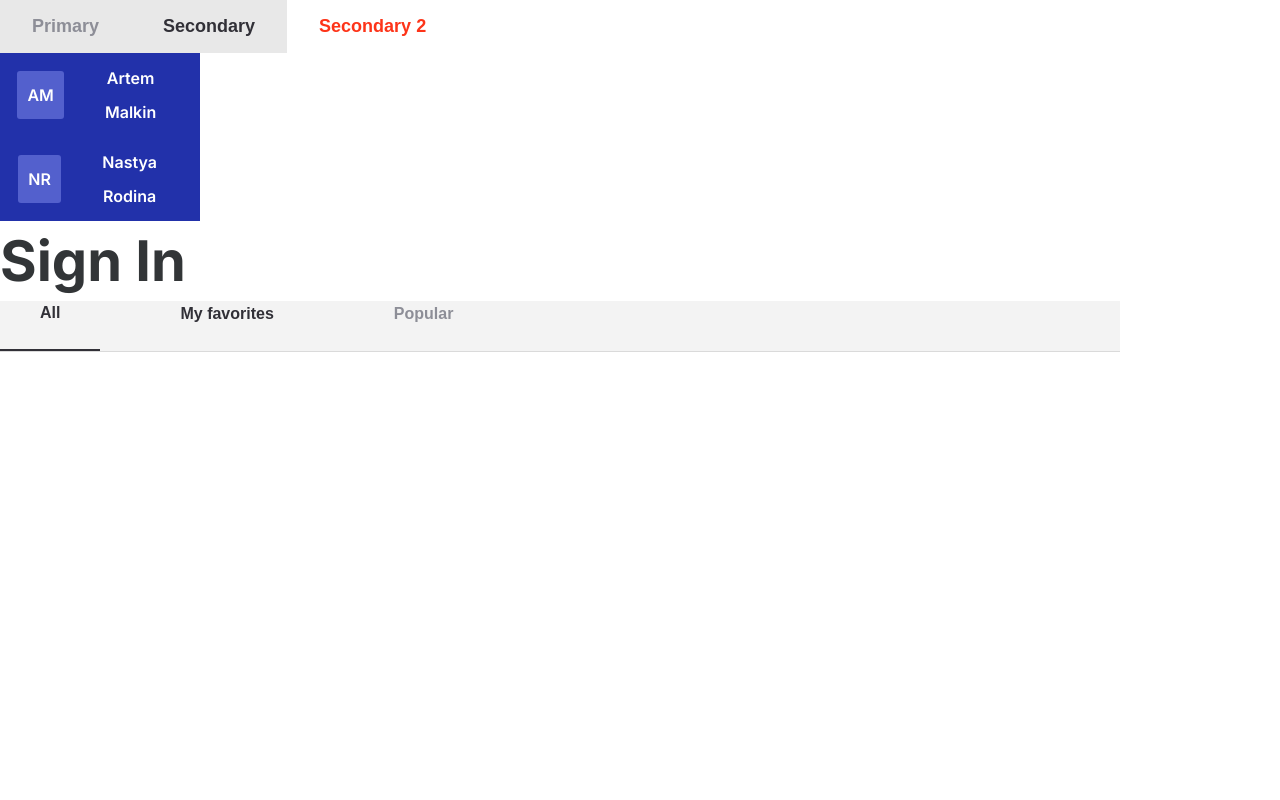
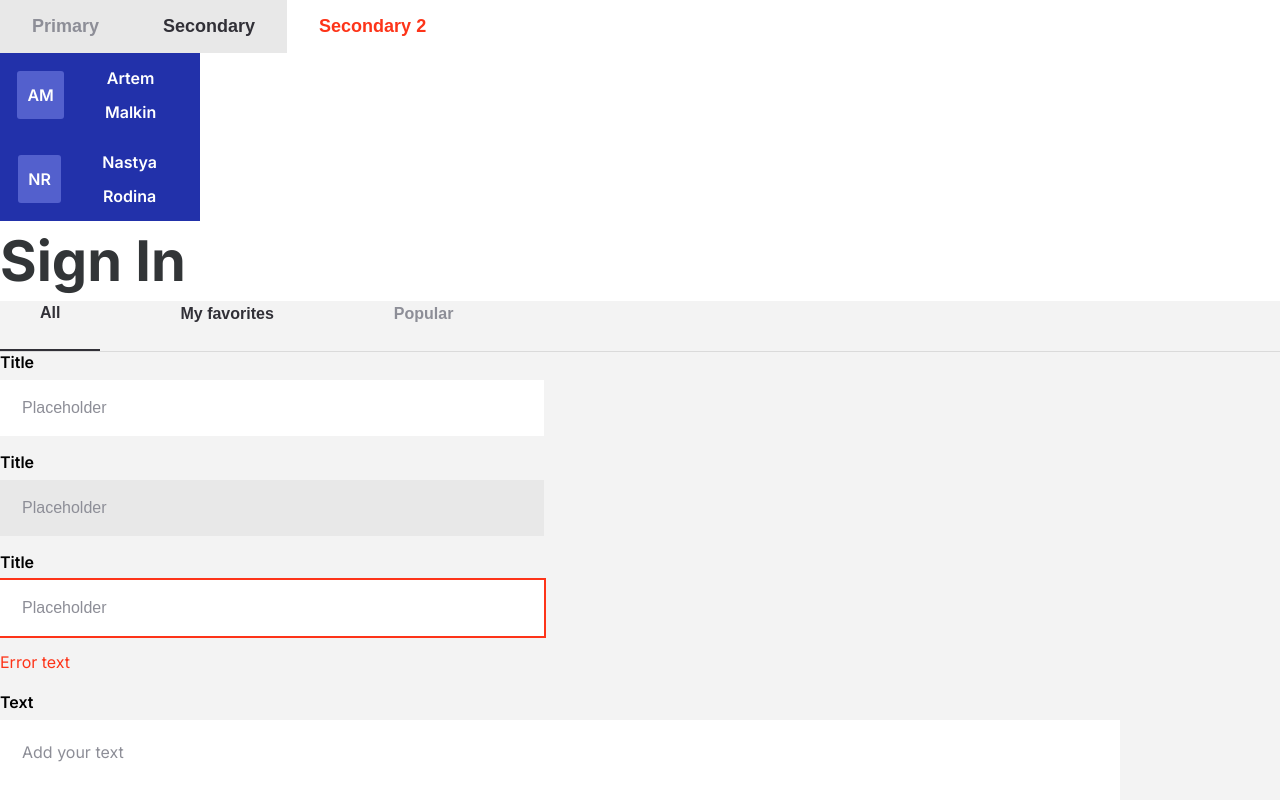
Before and after one commit to a-rodina/ReactJS-MiniBlog, a React (Create React App) app: page / in a window 1280 px wide. Shown: the top 800 px of the page. Built offline with nearby package versions, Linux system fonts and the light colour scheme; the HTML template or start-up script is replaced by a standard one.

Commit message:
add components Input and Textarea

```diff
--- a/src/App.tsx
+++ b/src/App.tsx
@@ -3,7 +3,8 @@ import Button from './components/Button/Button';
 import UserName from './components/UserName/UserName';
 import Title from './components/Title/Title';
 import Tabs from './components/Tabs/Tabs';
-import TabsElements from './components/TabsElements/TabsElements';
+import Input from './components/Input/Input';
+import Textarea from './components/Textarea/Textarea';
 
 function App() {
   return (
@@ -15,6 +16,31 @@ function App() {
       <UserName fullName='Nastya Rodina'></UserName>
       <Title style='main-title' content='Sign In'></Title>
       <Tabs style='tabs-wrap'></Tabs>
+      <Input
+        compound='email'
+        inputType='email'
+        title='Title'
+        placeholderText='Placeholder'
+        isActive={false}
+        errorText='Error text'
+        isError={false}></Input>
+        <Input
+        compound='email'
+        inputType='email'
+        title='Title'
+        placeholderText='Placeholder'
+        isActive={true}
+        errorText='Error text'
+        isError={false}></Input>
+        <Input
+        compound='email'
+        inputType='email'
+        title='Title'
+        placeholderText='Placeholder'
+        isActive={false}
+        errorText='Error text'
+        isError={true}></Input>
+      <Textarea placeholderText='Add your text' compound='Text'></Textarea>
     </>
   );
 }
--- /dev/null
+++ b/src/components/Input/Input.css
@@ -0,0 +1,49 @@
+.form-wrap{
+    background-color: #F3F3F3;
+    display: flex;
+    flex-direction: column;
+}
+
+.label{
+    margin-bottom: 8px;
+    font-weight: 600;
+    font-size: 16px;
+    line-height: 20px;
+}
+
+.input{
+    width: 544px;
+    height: 56px;
+    background-color: #fff;
+    border: 2px solid transparent;
+    color: #313037;
+    font-size: 16px;
+    font-weight: 400;
+    line-height: 20px;
+    padding-left: 20px;
+    outline-style: none;
+    margin-bottom: 16px;
+}
+
+.input::placeholder{
+    color: #8D8E97;
+    font-size: 16px;
+    font-weight: 400;
+    line-height: 20px;
+}
+
+.input:focus{
+    outline: 2px solid #DADADA !important;
+}
+
+.input:disabled{
+    background-color: #E8E8E8;
+}
+
+.error{
+    color: #FD3419;
+    font-weight: 400;
+    font-size: 16px;
+    line-height: 20px;
+    margin-bottom: 20px;
+}
--- /dev/null
+++ b/src/components/Input/Input.tsx
@@ -0,0 +1,29 @@
+import { useState } from 'react';
+import './Input.css';
+
+interface IInput {
+    compound: string,
+    inputType: string,
+    title: string,
+    placeholderText: string,
+    isActive: boolean,
+    errorText: string,
+    isError: boolean
+}
+
+function Input({compound, inputType, title, placeholderText, isActive, errorText, isError}: IInput) {
+
+    const [inputText, setInputText] = useState('');
+
+    return (
+        <>
+            <div className='form-wrap'>
+                <label className='label' htmlFor={compound}>{title}</label>
+                <input style={{outline : isError ? "2px solid #FD3419" : "none"}} className='input' onChange={(event) => setInputText(event.target.value)} value={inputText} id={compound} disabled={isActive} placeholder={placeholderText} type={inputType}></input>
+                {isError ?  <div className='error'>{errorText}</div> : null}
+            </div>
+        </>
+    );
+}
+
+export default Input;
--- a/src/components/Tabs/Tabs.css
+++ b/src/components/Tabs/Tabs.css
@@ -1,6 +1,5 @@
 .tabs-wrap{
     display: flex;
-    width: 1120px;
     justify-content: flex-start;
     background-color: #F3F3F3;
     border-bottom: 1px solid #DADADA;
--- /dev/null
+++ b/src/components/Textarea/Textarea.css
@@ -0,0 +1,23 @@
+.textarea {
+    border: 2px solid transparent;
+    width: 1120px;
+    height: 245px;
+    font-size: 16px;
+    font-weight: 400;
+    line-height: 20px;
+    padding: 20px 20px;
+    outline-style: none;
+    margin-bottom: 16px;
+    resize: none;
+}
+.textarea::placeholder{
+    font-family: 'Inter', sans-serif;
+    color: #8D8E97;
+    font-size: 16px;
+    font-weight: 400;
+    line-height: 20px;
+}
+
+.textarea:focus{
+    outline: 2px solid #DADADA;
+}
--- /dev/null
+++ b/src/components/Textarea/Textarea.tsx
@@ -0,0 +1,18 @@
+import { useState } from 'react';
+import './Textarea.css';
+
+function Textarea({compound, placeholderText}: {compound: string, placeholderText: string}) {
+
+    const [textareaText, setTextareaText] = useState('');
+
+    return (
+        <>
+            <div className='form-wrap'>
+                <label htmlFor={compound} className='label'>Text</label>
+                <textarea onChange={(event) => setTextareaText(event.target.value)} value={textareaText} id={compound} placeholder={placeholderText} className='textarea'></textarea>
+            </div>
+        </>
+    );
+}
+
+export default Textarea;
```
